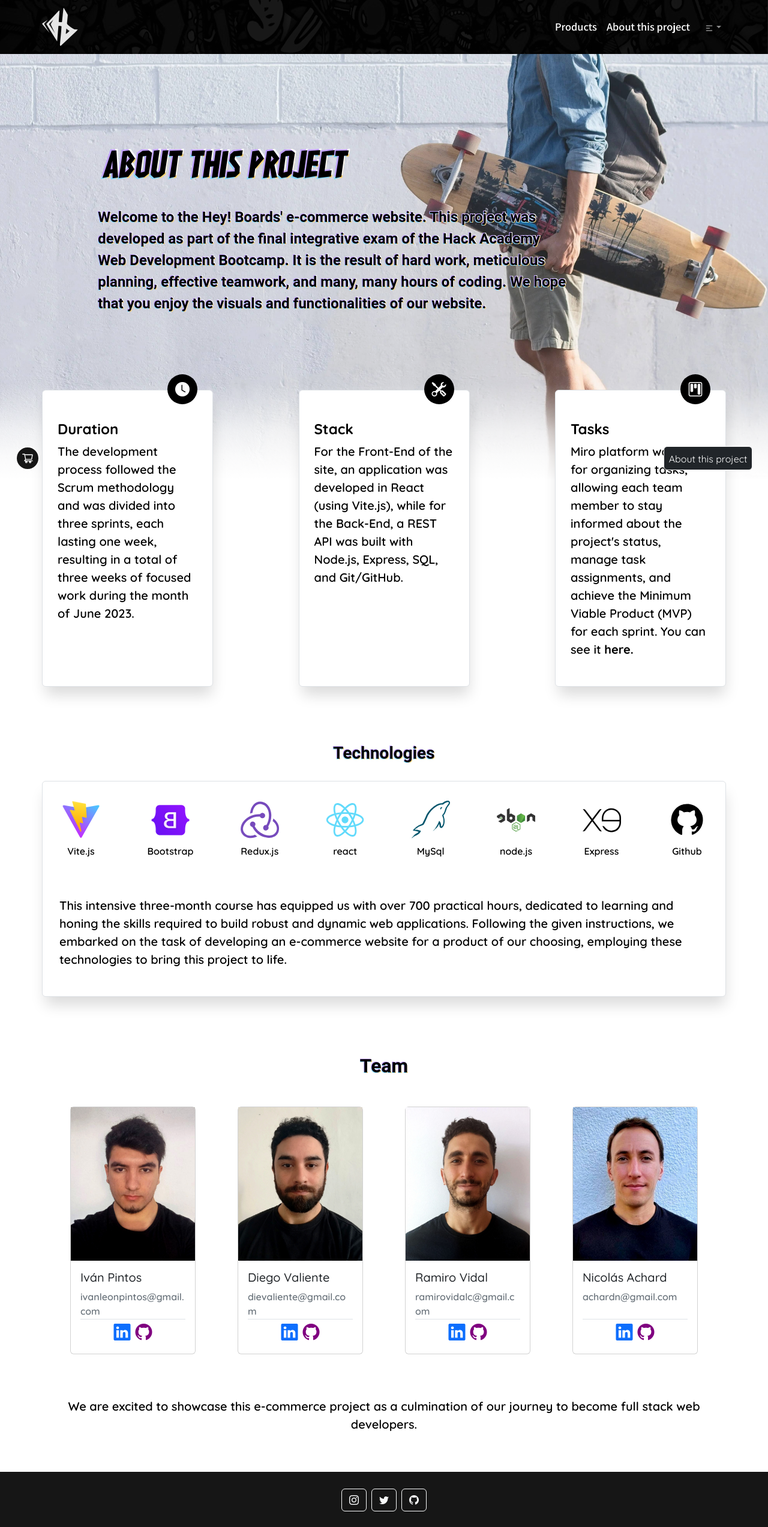
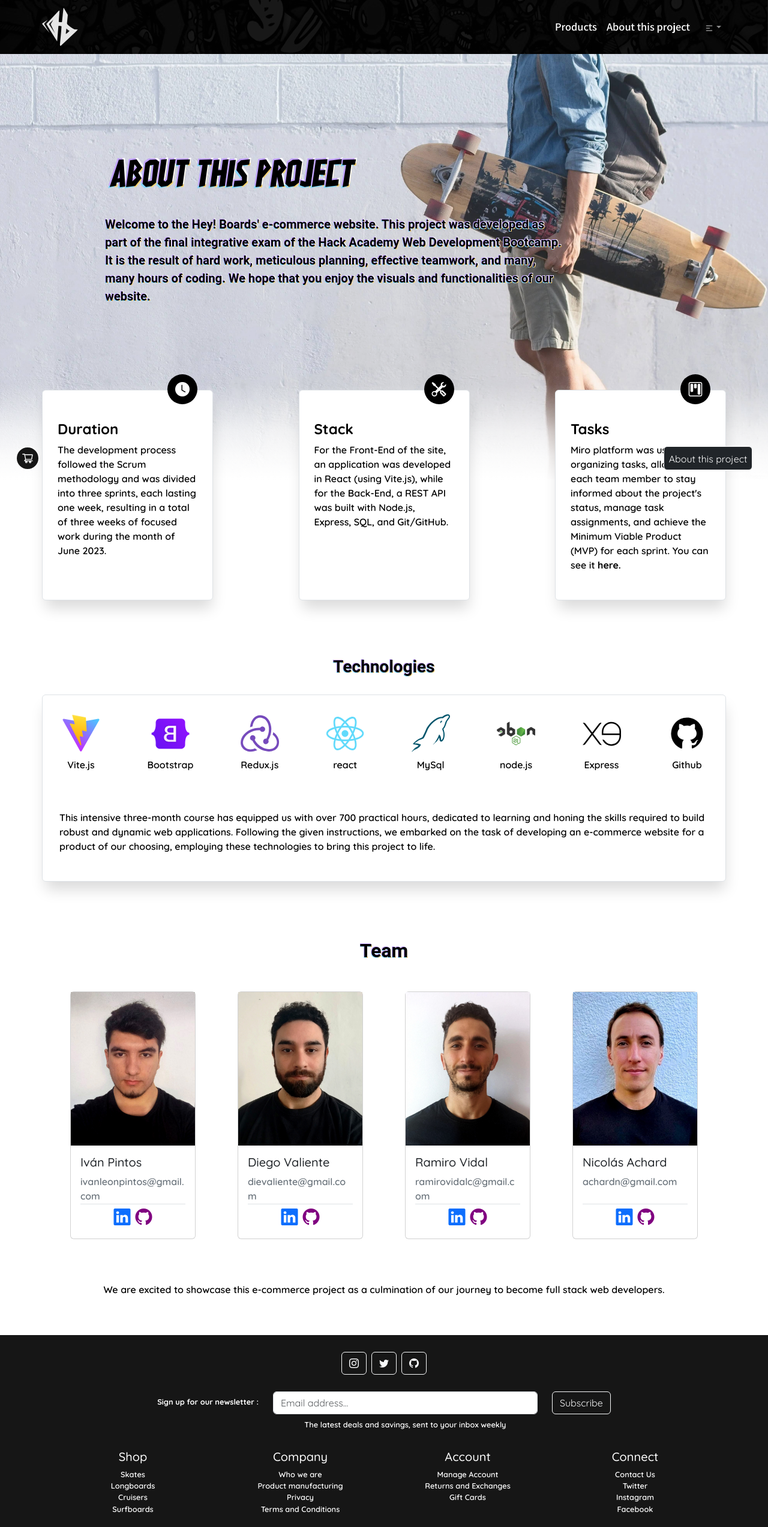
Before and after one commit to NicoAchard/FrontEcommerce, a React (Vite) app: page /about-this-project in a window 1280 px wide. Shown: the top 2546 px of the page at 60% size. Built offline with nearby package versions, Linux system fonts and the light colour scheme.

Commit message:
Update Project.jsx

```diff
--- a/src/pages/Project.jsx
+++ b/src/pages/Project.jsx
@@ -31,18 +31,20 @@ function Project() {
         <div ref={headerRef} className="row header-container-project w-100">
           <img src={aboutImg} alt="Header img" className=" header-image position-absolute" />
           <div className="fade-overlay-2 position-absolute" />
+          <div className="container">
             <div className="header d-flex flex-column justify-content-center col-md-9 col-lg-9  text-black ms-5">
               <div className="header-title-container">
                 <img src={aboutTitle} alt="About-this-project" className="header-title"></img>
               </div>
               <div>
-              <p className="fs-4 outlined-text">
+                <p className="fs-5 outlined-text">
                   Welcome to the Hey! Boards' e-commerce website. This project was developed as part
                   of the final integrative exam of the Hack Academy Web Development Bootcamp. It is
                   the result of hard work, meticulous planning, effective teamwork, and many, many
                   hours of coding. We hope that you enjoy the visuals and functionalities of our
                   website.
                 </p>
+              </div>
             </div>
           </div>
         </div>
@@ -59,7 +61,7 @@ function Project() {
                   </div>
                 </div>
               </div>
-              <p className="fs-5">
+              <p className="fs-6">
                 The development process followed the Scrum methodology and was divided into three
                 sprints, each lasting one week, resulting in a total of three weeks of focused work
                 during the month of June 2023.
@@ -76,7 +78,7 @@ function Project() {
                   </div>
                 </div>
               </div>
-              <p className="fs-5">
+              <p className="fs-6">
                 For the Front-End of the site, an application was developed in React (using
                 Vite.js), while for the Back-End, a REST API was built with Node.js, Express, SQL,
                 and Git/GitHub.
@@ -93,7 +95,7 @@ function Project() {
                   </div>
                 </div>
               </div>
-              <p className="fs-5">
+              <p className="fs-6">
                 Miro platform was used for organizing tasks, allowing each team member to stay
                 informed about the project's status, manage task assignments, and achieve the
                 Minimum Viable Product (MVP) for each sprint. You can see it{" "}
@@ -115,7 +117,7 @@ function Project() {
           </h3>
           <div className="d-flex flex-column row square border rounded px-3 pt-3 mb-5">
             <Technologies />
-            <div className="col fs-5 mt-5">
+            <div className="col fs-6 mt-5">
               <p>
                 This intensive three-month course has equipped us with over 700 practical hours,
                 dedicated to learning and honing the skills required to build robust and dynamic web
@@ -220,7 +222,7 @@ function Project() {
               </div>
             </div>
           </div>
-          <p className="fs-5 mb-5 pb-2 text-center">
+          <p className="fs-6 mb-5 pb-2 text-center">
             We are excited to showcase this e-commerce project as a culmination of our journey to
             become full stack web developers.
           </p>
```
Lines whose indentation alone changed are shown as unchanged.
